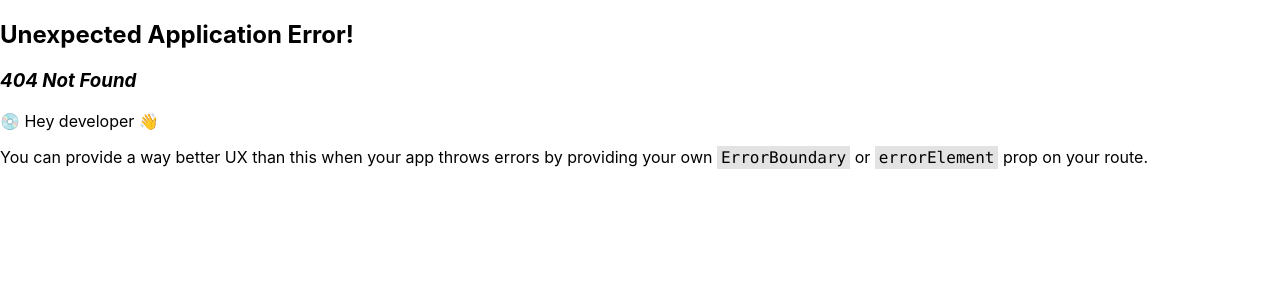
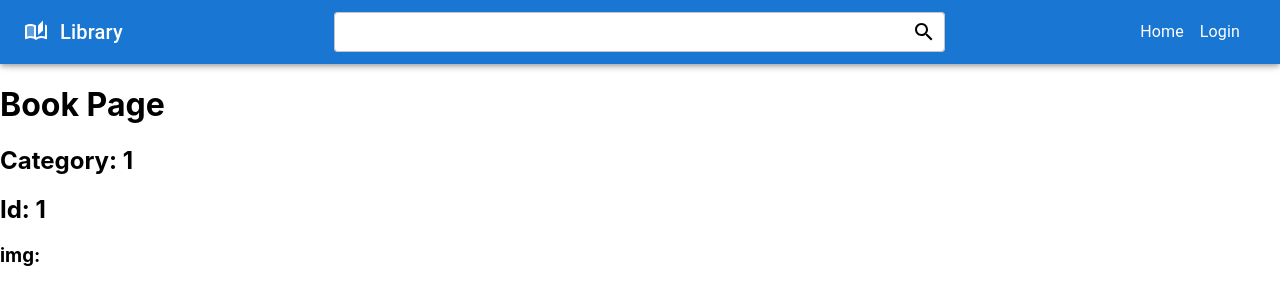
Before and after one commit to kit85/library-frontend, a React (Create React App) app: page /bookpage/1/1 in a window 1280 px wide. Before the commit this address had no page. Shown: the top 304 px of the page. Built offline with nearby package versions, Linux system fonts and the light colour scheme; no server answers.

Commit message:
created searchbar implementation

```diff
--- a/src/App.tsx
+++ b/src/App.tsx
@@ -1,8 +1,9 @@
 import React from 'react';
 import { Outlet } from 'react-router-dom';
 import { Box } from '@mui/material';
+
+import "./index.css"
 import Navbar from './components/Navbar';
-import "./index.css"
 
 
 
--- a/src/components/Navbar.tsx
+++ b/src/components/Navbar.tsx
@@ -1,17 +1,19 @@
 import React from 'react'
-import { Box, Button, Grid, IconButton, MenuItem, MenuList, Stack, Toolbar, Typography } from '@mui/material'
+import {  Box,  IconButton, MenuItem, Toolbar, Typography } from '@mui/material'
 import AppBar from '@mui/material/AppBar'
-import { Link } from "react-router-dom"
+import { Link,  } from "react-router-dom"
 import BookLogo from '@mui/icons-material/AutoStoriesTwoTone';
 import MenuIcon from '@mui/icons-material/Menu';
 import { useState, MouseEvent } from 'react';
 import Menu from '@mui/material/Menu';
+import SearchBar from './SearchBar';
+
 
 
 const Navbar = () => {
-
   const [isMenuOpen, setIsMenuOpen] = useState<null | HTMLElement>(null)
   const openAnchor = Boolean(isMenuOpen)
+
   const openMenu = (e: React.MouseEvent<HTMLElement>) => {
     if (isMenuOpen !== e.currentTarget) {
       setIsMenuOpen(e.currentTarget)
@@ -21,60 +23,51 @@ const Navbar = () => {
     setIsMenuOpen(null);
   };
 
+
   return (
     <Box>
-      <AppBar position="fixed">
+      <AppBar position="fixed" sx={{}}>
         <Toolbar>
-          <IconButton sx={{display: { xs: 'none', md: 'flex' } }} size="large" edge="start" color="inherit">
-            <BookLogo />
-          </IconButton>
-          <Typography variant="h6" sx={{ flexGrow: 1, display: { xs: 'none', md: 'flex' } }}>
-            Library
-          </Typography>
-          <Box sx={{ display: { xs: 'none', md: 'flex' } }}>
-            <Typography variant="body1" component={Link} to="/" sx={{ textDecoration: 'none', color: 'inherit', marginRight: '1rem' }}>
-              Home
-            </Typography>
-            <Typography variant="body1" component={Link} to="/search" sx={{ textDecoration: 'none', color: 'inherit', marginRight: '1rem' }}>
-              Search
-            </Typography>
-            <Typography variant="body1" component={Link} to="/login" sx={{ textDecoration: 'none', color: 'inherit', marginRight: '1rem' }}>
-              Login
-            </Typography>
-          </Box>
-          <Box sx={{ display: { xs: 'flex', md: 'none' } }}>
-            <IconButton size="large" edge="start" color="inherit" onClick={openMenu}>
+          <Box display="flex" flex={1} alignItems={"center"}>
+            <IconButton sx={{ display: { xs: 'flex', md: 'none' } }} size="large" edge="start" color="inherit" onClick={openMenu}>
               <MenuIcon />
             </IconButton>
             <Menu anchorEl={isMenuOpen} open={openAnchor} onClose={closeMenu} sx={{ display: { xs: 'flex', md: 'none' } }}>
               <MenuItem component={Link} to="/" onClick={closeMenu}>
                 Home
               </MenuItem>
-              <MenuItem component={Link} to="/search" onClick={closeMenu}>
+              <MenuItem component={Link} to="/search/:search" onClick={closeMenu}>
                 Search
               </MenuItem>
               <MenuItem component={Link} to="/login" onClick={closeMenu}>
                 Login
               </MenuItem>
             </Menu>
+            <IconButton sx={{ display: "flex" }} size="large" edge="start" color="inherit">
+              <BookLogo />
+            </IconButton>
+            <Typography variant="h6" sx={{ display: "flex" }}>
+              Library
+            </Typography>
+            <SearchBar/>
+            <Box sx={{ display: { xs: 'none', md: 'flex' }, justifyContent: 'flex-end' }}>
+              <Typography variant="body1" component={Link} to="/" sx={{ textDecoration: 'none', color: 'inherit', marginRight: '1rem' }}>
+                Home
+              </Typography>
+              <Typography variant="body1" component={Link} to="/login" sx={{ textDecoration: 'none', color: 'inherit', marginRight: '1rem' }}>
+                Login
+              </Typography>
+            </Box>
           </Box>
-          <IconButton sx={{ display: { xs: 'flex', md: 'none' } }} size="large" edge="start" color="inherit">
-            <BookLogo />
-          </IconButton>
-          <Typography variant="h6" sx={{ flexGrow: 1, display: { xs: 'flex', md: 'none' } }}>
-            Library
-          </Typography>
         </Toolbar>
       </AppBar>
-      <Toolbar/>
+      <Toolbar />
     </Box>
 
 
 
+  )
 
-
-
-  )
 }
 
-export default Navbar
+export default Navbar;
--- /dev/null
+++ b/src/components/SearchBar.tsx
@@ -0,0 +1,93 @@
+import { Autocomplete, Box, TextField } from '@mui/material';
+import React, { FunctionComponent, useEffect, useState } from 'react'
+import { BookType } from '../types';
+import { Search } from '@mui/icons-material';
+import { useNavigate } from 'react-router-dom';
+
+
+const SearchBar = () => {
+    const [book, setBook] = useState<BookType[]>([]);
+    const [input, setInput] = useState<string>('');
+    const navigate = useNavigate();
+    const baseUrl = "http://localhost:8080/api/v1/book"
+
+    useEffect(() => {
+      const fetchBooks = async () => {
+        try {
+          const response = await fetch(`${baseUrl}`);
+          if (!response.ok) {
+            throw new Error("Network response was not ok")
+          }
+          const result = await response.json()
+          setBook(result)
+        } catch (error) {
+          console.log("Error fetching data:", error)
+        }
+      };
+      fetchBooks();
+    }, []);
+
+
+    const handleInputChange = (event: any) => {
+      setInput(event.target.value);
+    };
+
+    const handleSearch = () => {
+      if (input.trim() !== "") {
+        navigate(`/search/${input}`);
+      }
+    };
+
+    const handleAutocompleteChange = (event: any, value: any) => {
+      if (value && typeof value !== "string") {
+        // If the selected value is a book, navigate to its details page
+        navigate(`/bookpage/${value.category}/${value.id}`);
+      } else {
+        // If the selected value is a string, navigate to a search page with typed letters
+        navigate(`/search/${input}`);
+      }
+    }
+
+    return (
+        <Box sx={{ display: "flex", justifyContent: "center", flexDirection: "row", flex: 1 }}>
+            <Autocomplete
+
+                size='small'
+                id="grouped-demo"
+                freeSolo
+                disableClearable
+                options={book || []}
+                getOptionLabel={(book: string | BookType) => {
+                    if (typeof book === 'string') {
+                        return book;
+                    } else {
+                        return book.title;
+                    }
+                }}
+                sx={{ width: "60%", ml: 2, bgcolor: "white", color: "black", borderRadius: 1 }}
+                isOptionEqualToValue={(option, value) => option.title === value.title}
+                noOptionsText="No Available Books"
+                renderOption={(props, book) => (
+                    <Box component="li" {...props}>
+                        {book.title}
+                    </Box>
+                )}
+                renderInput={(params) => (
+                    <TextField
+                        {...params}
+                        InputProps={{
+                            ...params.InputProps,
+                            type: "search",
+                            endAdornment: <Search onClick={handleSearch} sx={{ color: "black" }} />,
+                        }}
+                        onChange={handleInputChange}
+                    />
+                )}
+                onChange={handleAutocompleteChange}
+            />
+        </Box>
+
+    )
+}
+
+export default SearchBar
--- a/src/index.tsx
+++ b/src/index.tsx
@@ -6,17 +6,19 @@ import HomePage from './screens/HomePage';
 
 import Signup from './screens/Register';
 import Login from './screens/Login';
-
+import SearchBookPage from './screens/SearchBookPage';
 import Register from './screens/Register';
+import BookPage from './screens/BookPage';
 
 
 const router = createBrowserRouter(
   createRoutesFromElements(
     <Route path='/' element={<App />}>
       <Route path='/' element={<HomePage />} />
-
+      <Route path='/search/:search' element={<SearchBookPage />} />
       <Route path='/login' element={<Login />} />
       <Route path='/signup' element={<Register />} />
+      <Route path='/bookpage/:category/:id' element={<BookPage />} />
     </Route>
   )
 );
--- /dev/null
+++ b/src/screens/BookPage.tsx
@@ -0,0 +1,18 @@
+import { Box } from '@mui/material';
+import React from 'react'
+import { useParams } from 'react-router-dom';
+
+const BookPage = () => {
+  const { category, id, img } = useParams();
+
+  return (
+    <Box>
+      <h1>Book Page</h1>
+      <h2>Category: {category}</h2>
+      <h2>Id: {id}</h2>
+      <h3>img:{img}</h3>
+    </Box>
+  )
+}
+
+export default BookPage
--- a/src/screens/HomePage.tsx
+++ b/src/screens/HomePage.tsx
@@ -14,7 +14,7 @@ const HomePage = () => {
         <Box sx={{ display: 'flex', justifyContent: 'center', alignItems: 'center' }}>
           <Button
             component={Link}
-            to="/search"
+            to="/search/:search"
             sx={{
               color: "white",
               background: "#1976d2",
--- /dev/null
+++ b/src/screens/SearchBookPage.tsx
@@ -0,0 +1,104 @@
+import { Box, Grid, Card, Typography, CardMedia, CardContent, CardActionArea, Autocomplete, TextField, ListSubheader } from '@mui/material'
+import React, { useEffect, useState } from 'react'
+import SearchBook from '../components/SearchBook'
+import { BookType } from '../types';
+import { useNavigate } from 'react-router-dom';
+
+
+export const SearchBookPage = () => {
+  const [book, setBook] = useState<BookType[]>([]);
+  const [isLoading, seIsLoading] = useState(true);
+  const [httpError, setHttpError] = useState<Error | null>(null);
+  const [currentPage, setCurrentPage] = useState(1);
+  const [booksPerPage, setBooksPerPage] = useState(5);
+  const [searchTerm, setSearchTerm] = useState('');
+  const [searchUrl, setSeacrhUrl] = useState<string>("");
+  const navigate=useNavigate();
+
+  const baseUrl = "http://localhost:8080/api/v1/book"
+  const url = `${baseUrl}?page=${currentPage - 1}&size=${booksPerPage}`
+  const searh = `search?title=${searchTerm}`
+
+
+
+  useEffect(() => {
+    const fetchBooks = async () => {
+      try {
+        const response = await fetch(`${baseUrl}`);
+        if (!response.ok) {
+          throw new Error("Network response was not ok")
+        }
+        const result = await response.json()
+        setBook(result)
+      } catch (error) {
+        console.log("Error fetching data:", error)
+      }
+    };
+    fetchBooks();
+  }, []);
+
+  const handleSearchTermChange = (event: React.ChangeEvent<HTMLInputElement>) => {
+    setSearchTerm(event.target.value);
+};
+
+  const filteredBooks = book.filter((book) =>
+    book.title.toLowerCase().includes(searchTerm.toLowerCase())
+  );
+
+  console.log(filteredBooks)
+
+  const sortedBooks = filteredBooks.sort((a, b) => a.title.toLowerCase().localeCompare(b.title.toLowerCase()));
+  console.log(sortedBooks);
+
+
+
+  return (
+    <Box>
+      <Box sx={{ display: 'flex', alignItems: 'center', justifyContent: 'center', marginTop: "20px" }}>
+        <Autocomplete
+          id="grouped-demo"
+          options={book}
+
+          groupBy={(book) => book.title.charAt(0).toUpperCase()}
+          getOptionLabel={(book) => book.title}
+          sx={{ width: 300 }}
+          isOptionEqualToValue={(option, value) =>
+            option.title === value.title
+          }
+          noOptionsText={"No Available Books"}
+          renderOption={(props, book) =>(
+            <Box component="li" {...props} key={book.id}>
+              {book.title}
+            </Box>
+          )}
+          renderInput={(params) => (
+            <TextField
+              {...params}
+              onChange={handleSearchTermChange}
+              label="Search Book"
+            />
+          )}
+          renderGroup={(params) => (
+            <div key={params.key}>
+              <ListSubheader>{params.group}</ListSubheader>
+              {params.children}
+            </div>
+          )}
+          onChange={(event, value) => {
+            if (value && typeof value !== "string") {
+              navigate(`/${value.category}/${value.id}`);
+            }
+          }}
+        />
+
+      </Box>
+
+
+      {filteredBooks.map((book, index) => (
+        <SearchBook  key={`${book.id}-${index}`} book={book}  />
+      ))}
+    </Box>
+  )
+}
+
+export default SearchBookPage
--- a/src/types.d.ts
+++ b/src/types.d.ts
@@ -1,4 +1,5 @@
 export interface BookType {
+
     id: number;
     title: string;
     author?: string;
```
Also changed, not shown: src/components/SearchBook.tsx (added, +53 -0 lines).
